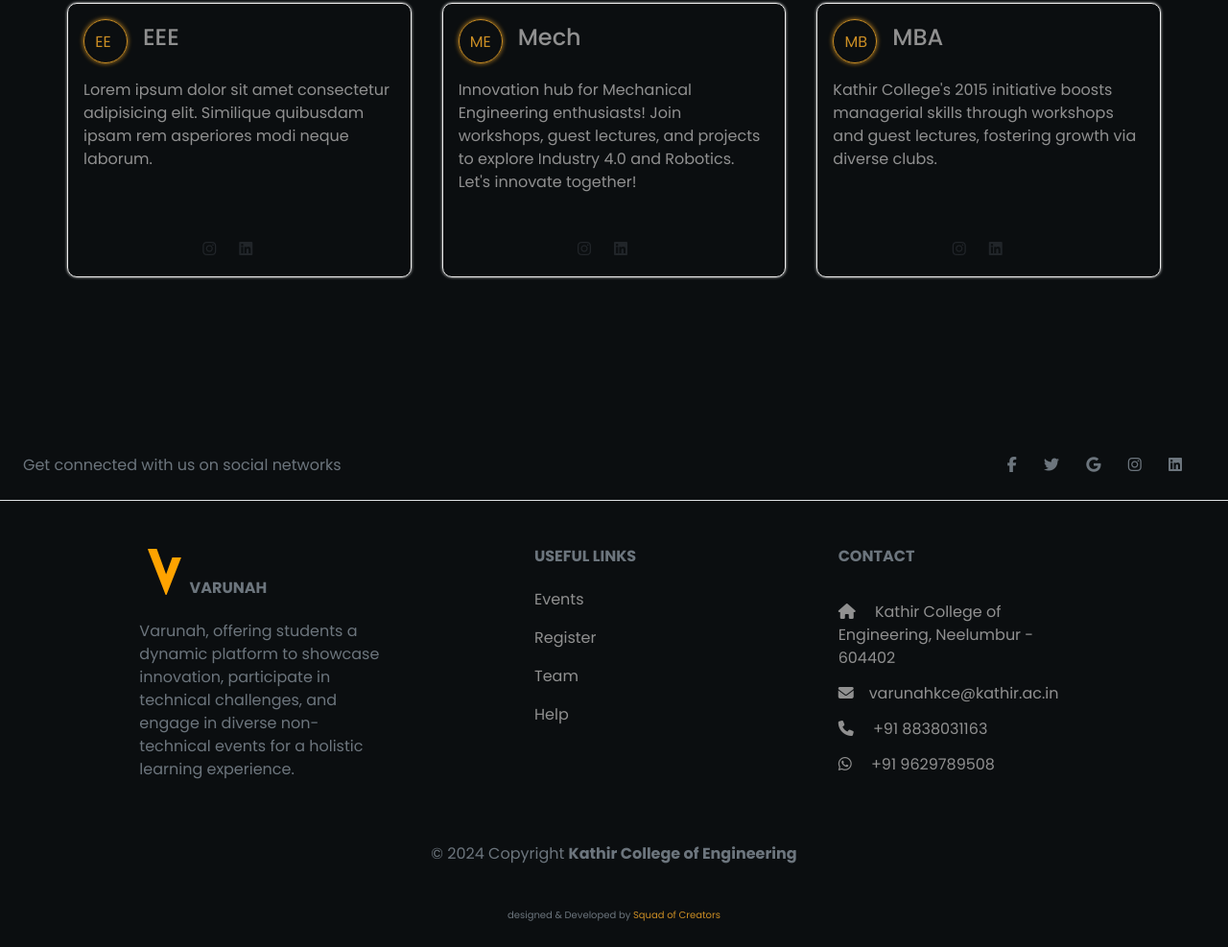
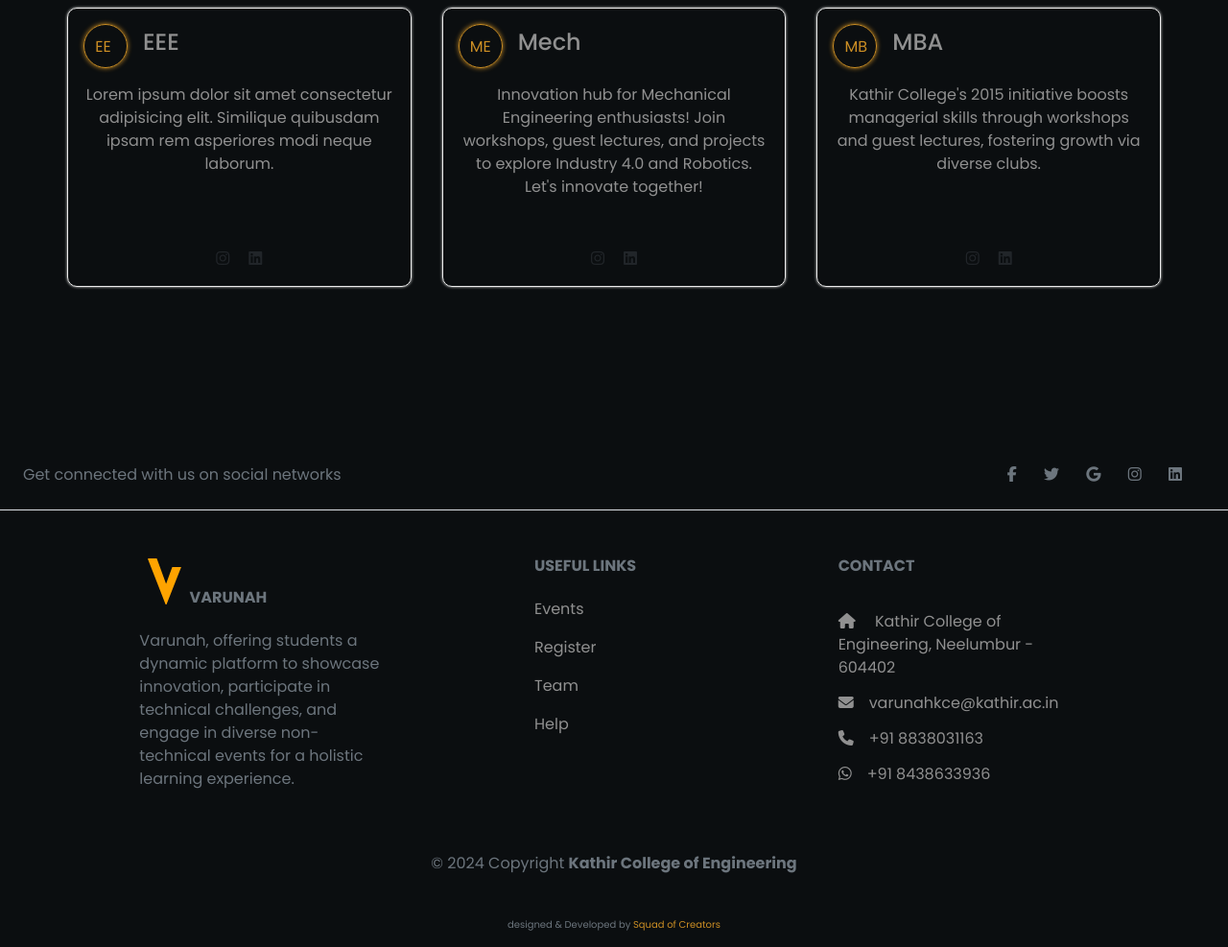
Before and after one commit to sibisiddharth8/varunahkce, a plain HTML site: page index.html in a window 1280 px wide. Shown: the part 1679-2666 px from the top of the page at 96% size. Drawn offline with Linux system fonts and the light colour scheme.

Commit message:
bugs and improvements fix

```diff
--- a/Dynamic/Footer.html
+++ b/Dynamic/Footer.html
@@ -53,7 +53,7 @@
             Useful links
           </h6>
           <p>
-            <a href="#events.html">Events</a>
+            <a href="events.html">Events</a>
           </p>
           <p>
             <a href="https://docs.google.com/forms/d/e/1FAIpQLSfu2q7ChGwiYq4dhoCY1wAbjnV0H_FVCNDMnYcSYtvnSoz84g/viewform?usp=sf_link">Register</a>
@@ -62,7 +62,7 @@
             <a href="Team.html">Team</a>
           </p>
           <p>
-            <a href="">Help</a>
+            <a href="tel:+91 9629124660">Help</a>
           </p>
         </div>
         <!-- Grid column -->
@@ -80,9 +80,12 @@
               <i class="fas fa-envelope me-3"></i>varunahkce@kathir.ac.in
             </a>
 
-            <a href=""><i class="fas fa-phone me-3"></i> +91 8838031163</a>
-            <a href=""><i class="fab fa-whatsapp me-3"></i> +91 9629789508</a>
-
+            <a href="tel:+91 8838031163">
+              <i class="fas fa-phone me-3"></i>+91 8838031163
+            </a>
+            <a href="https://api.whatsapp.com/send?phone=918438633936">
+              <i class="fab fa-whatsapp me-3"></i>+91 8438633936
+            </a>
         </div>
         <!-- Grid column -->
       </div>
--- a/events.css
+++ b/events.css
@@ -74,7 +74,7 @@
     left: 50%;
     transform: translate(-50%, -50%);
     opacity: 0.2;
-    font-size: 150%;
+    font-size: 200%;
     color: var(--grey);
 }
 
--- a/index.css
+++ b/index.css
@@ -238,6 +238,11 @@
   height: 150px;
 }
 
+.part2 p{
+  margin-bottom: 0px !important;
+  text-align: center;
+}
+
 .dept-card-base .dept-icon {
   border: 1px solid var(--gold);
   border-radius: 50%;
@@ -270,6 +275,11 @@
 .Dept-socialmedia{
   display: flex;
   justify-content: center;
+  margin-top: 5px;
+}
+
+.Dept-socialmedia a{
+  padding: 0px 10px;
 }
 
 /* Footer */
--- a/index.js
+++ b/index.js
@@ -67,10 +67,10 @@
           <p>${dept.description}</p>
         </div>
         <div class="Dept-socialmedia">
-          <a href="${dept.igid}" class="me-4 text-reset">
+          <a href="${dept.igid}" target="_blank" class="text-reset">
             <i class="fab fa-instagram"></i>
           </a>
-          <a href="${dept.lnid}" class="me-4 text-reset">
+          <a href="${dept.lnid}" target="_blank" class="text-reset">
             <i class="fab fa-linkedin"></i>
           </a>
         </div>
```
